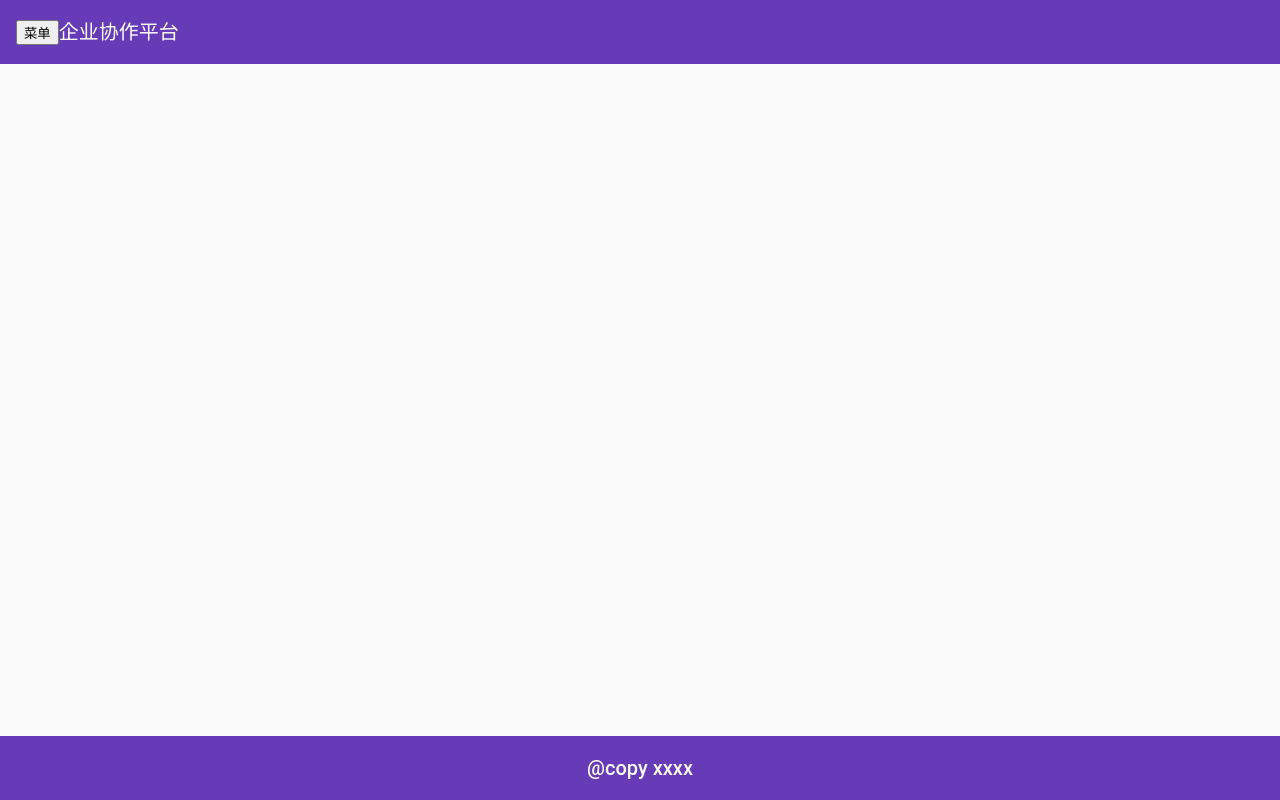
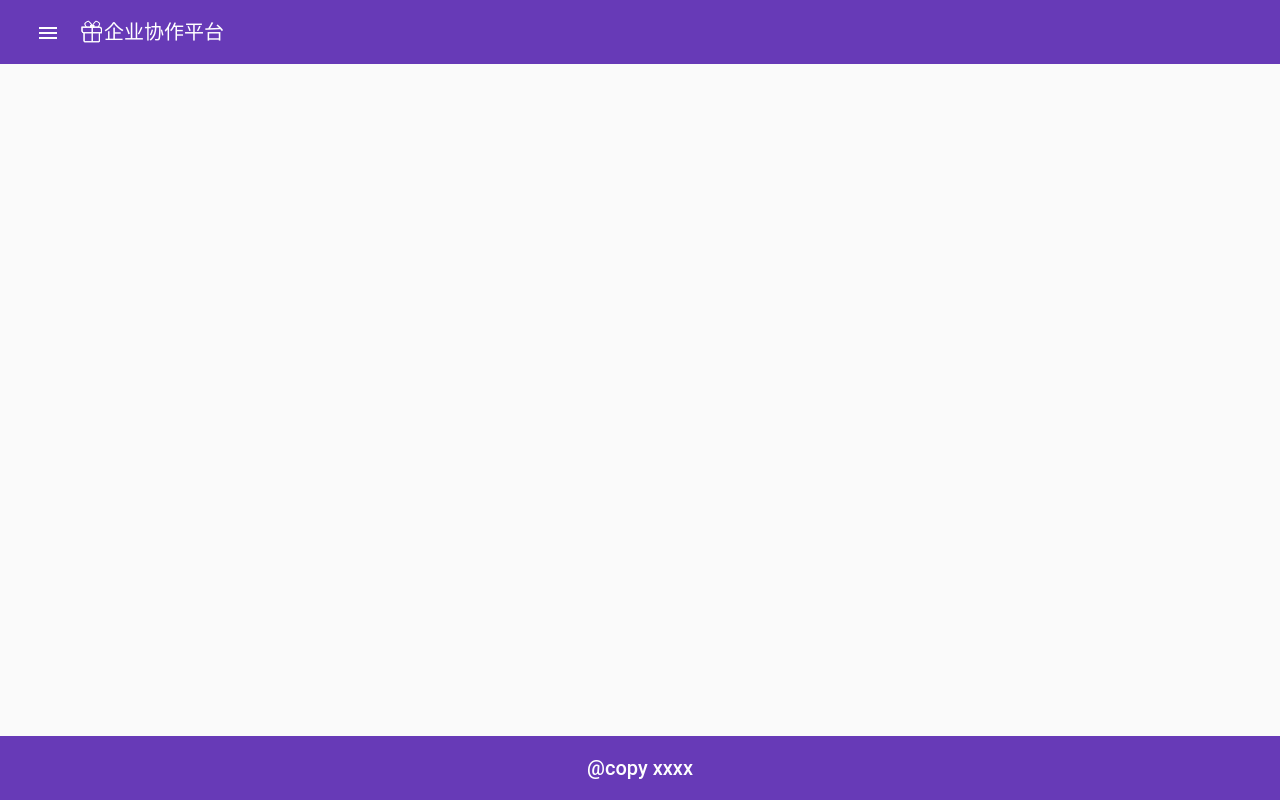
Before and after one commit to keepingT/taskmgr, an Angular app: page / in a window 1280 px wide. Built offline with nearby package versions, Linux system fonts and the light colour scheme.

Commit message:
添加toolbar、icon的组件

```diff
--- a/src/app/app.module.ts
+++ b/src/app/app.module.ts
@@ -2,7 +2,6 @@ import { BrowserModule } from '@angular/platform-browser';
 import { NgModule } from '@angular/core';
 import { BrowserAnimationsModule } from '@angular/platform-browser/animations';
 import { MatSidenavModule } from '@angular/material/sidenav';
-import {MatButtonModule} from '@angular/material/button';
 
 import { CoreModule } from './core/core.module';
 import { AppComponent } from './app.component';
@@ -16,7 +15,6 @@ import { AppComponent } from './app.component';
     CoreModule,
     BrowserAnimationsModule,
     MatSidenavModule,
-    MatButtonModule
   ],
   providers: [],
   bootstrap: [AppComponent]
--- a/src/app/core/core.module.ts
+++ b/src/app/core/core.module.ts
@@ -1,15 +1,24 @@
 import { NgModule, Optional, SkipSelf } from '@angular/core';
 import { CommonModule } from '@angular/common';
+import { HttpClientModule } from '@angular/common/http';
 import { MatToolbarModule } from '@angular/material/toolbar';
+import { MatIconModule } from '@angular/material/icon';
+import { MatButtonModule } from '@angular/material/button';
+import { DomSanitizer } from '@angular/platform-browser';
+import { MatIconRegistry } from '@angular/material/icon';
 import { HeaderComponent } from './header/header.component';
 import { FooterComponent } from './footer/footer.component';
 import { SidebarComponent } from './sidebar/sidebar.component';
+import { loadSvgResources } from './../utills/svg.utill';
 
 @NgModule({
   declarations: [HeaderComponent, FooterComponent, SidebarComponent],
   imports: [
     CommonModule,
-    MatToolbarModule
+    MatToolbarModule,
+    MatIconModule,
+    MatButtonModule,
+    HttpClientModule
   ],
   exports: [
     HeaderComponent, FooterComponent, SidebarComponent
@@ -18,9 +27,14 @@ import { SidebarComponent } from './sidebar/sidebar.component';
 export class CoreModule {
   // 需要导入CoreModule依赖，SkipSelf跳过自身，去系统父级里寻找依赖
   // Optional表示可选，第一次加载时，系统中无CoreModule，则正常地构造
-  constructor(@Optional() @SkipSelf() parent: CoreModule) {
+  constructor(
+    @Optional() @SkipSelf() parent: CoreModule,
+    ir: MatIconRegistry,
+    ds: DomSanitizer
+  ) {
     if (parent){
       throw new Error('模块已加载，不能再次加载！');
     }
+    loadSvgResources(ir, ds);
   }
 }
--- a/src/app/core/header/header.component.html
+++ b/src/app/core/header/header.component.html
@@ -1,4 +1,5 @@
 <mat-toolbar color="primary">
-  <button (click)="openSidebar()">菜单</button>
+  <button mat-button (click)="openSidebar()"><mat-icon>menu</mat-icon></button>
+  <mat-icon svgIcon="gifts"></mat-icon>
   <span>企业协作平台</span>
 </mat-toolbar>
--- a/src/app/core/header/header.component.ts
+++ b/src/app/core/header/header.component.ts
@@ -1,4 +1,5 @@
 import { Component, OnInit, Output, EventEmitter } from '@angular/core';
+
 
 @Component({
   selector: 'app-header',
@@ -8,7 +9,9 @@ import { Component, OnInit, Output, EventEmitter } from '@angular/core';
 export class HeaderComponent implements OnInit {
 
   @Output() toggle = new EventEmitter<void>();
-  constructor() { }
+  constructor() {
+
+  }
 
   ngOnInit() {
   }
--- /dev/null
+++ b/src/app/utills/svg.utill.ts
@@ -0,0 +1,12 @@
+/**
+ * Created by user on 2019/6/21.
+ */
+import { DomSanitizer } from '@angular/platform-browser';
+import { MatIconRegistry } from '@angular/material/icon';
+
+export const loadSvgResources = (ir: MatIconRegistry, ds: DomSanitizer) => {
+  ir.addSvgIcon(
+    'gifts',
+    ds.bypassSecurityTrustResourceUrl('assets/img/gifts.svg')
+  );
+};
--- a/src/index.html
+++ b/src/index.html
@@ -7,6 +7,7 @@
 
   <meta name="viewport" content="width=device-width, initial-scale=1">
   <link rel="icon" type="image/x-icon" href="favicon.ico">
+  <link href="https://fonts.googleapis.com/icon?family=Material+Icons" rel="stylesheet">
 </head>
 <body>
   <app-root></app-root>
```
Also changed, not shown: src/assets/img/gifts.svg (added).
